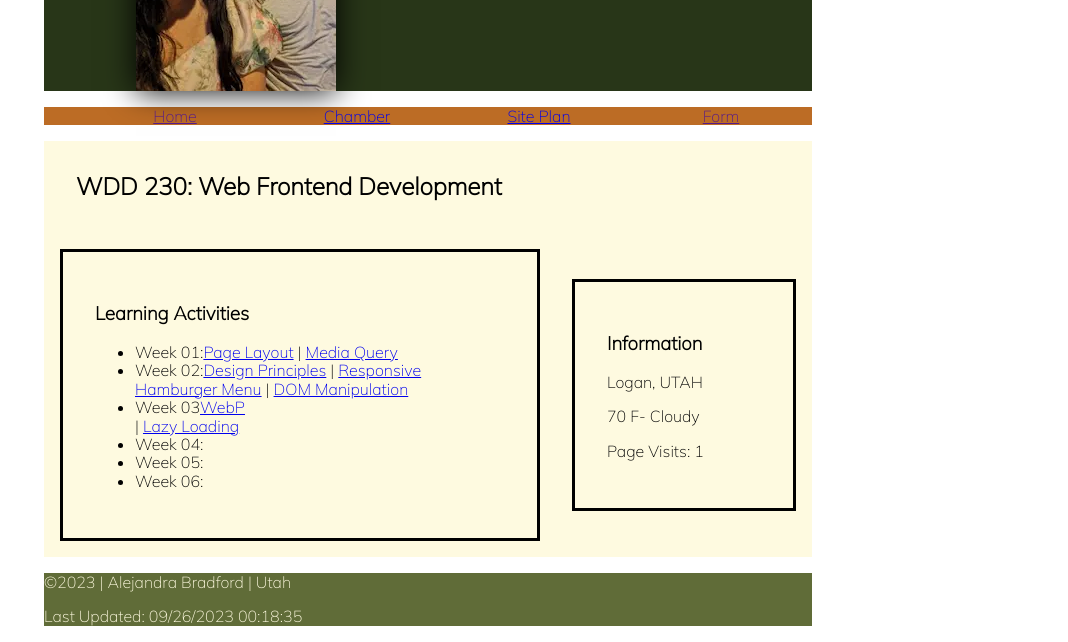
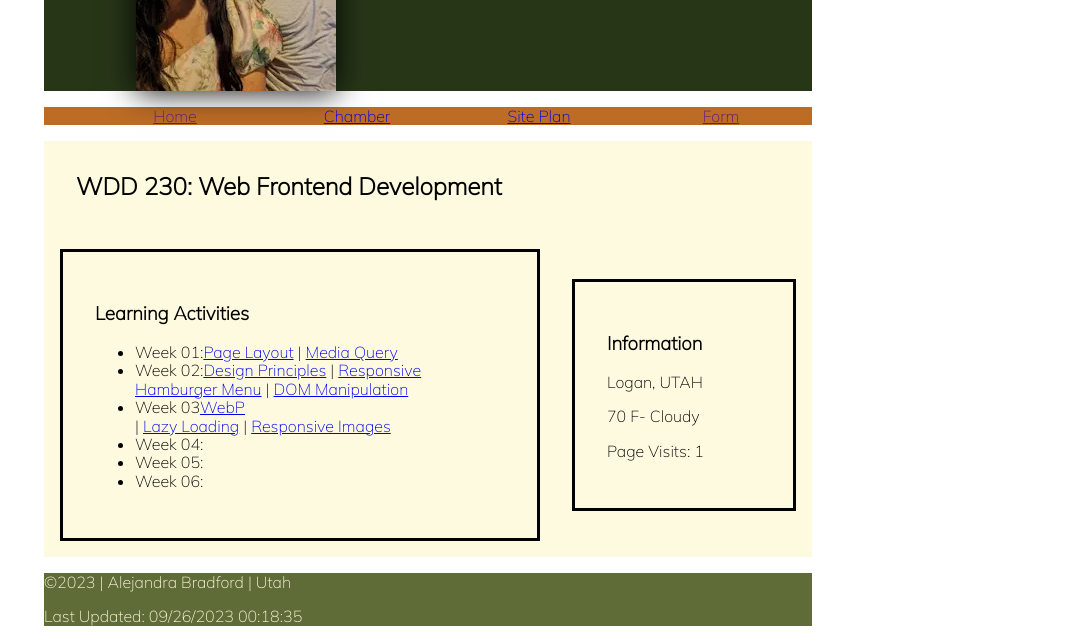
Before and after one commit to quiet-pirate/wdd230, a plain HTML site: page index.html in a window 1280 px wide. Shown: the part 175-817 px from the top of the page, without its empty margins (212-1280 px from the left). Drawn offline with Linux system fonts and the light colour scheme.

Commit message:
updated link

```diff
--- a/index.html
+++ b/index.html
@@ -40,7 +40,7 @@
         <ul>
           <li>Week 01:<a href="week01/holygrail.html">Page Layout</a> | <a href="week01/media-query.html">Media Query</a></li>
           <li>Week 02:<a href="week02/design.html">Design Principles</a> | <a href="https://codepen.io/quiet-pirate/pen/wvRPwdb">Responsive Hamburger Menu</a> | <a href="week02/bom.html">DOM Manipulation</a></li>
-          <li>Week 03<a href="week03/images/landscape.webp">WebP</a></li> | <a href="week03/lazyload.html">Lazy Loading</a>
+          <li>Week 03<a href="week03/images/landscape.webp">WebP</a></li> | <a href="week03/lazyload.html">Lazy Loading</a> | <a href="week03/responsive-images.html">Responsive Images</a>
           <li>Week 04:<a></a></li>
           <li>Week 05:<a></a></li>
           <li>Week 06:<a></a></li>
```
